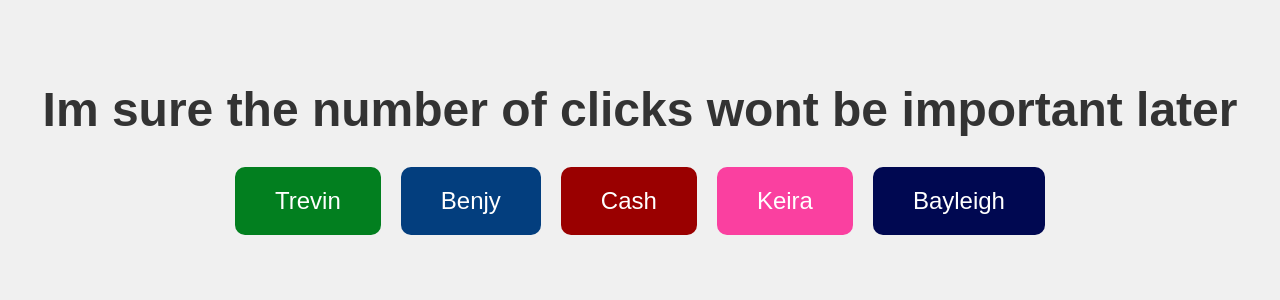
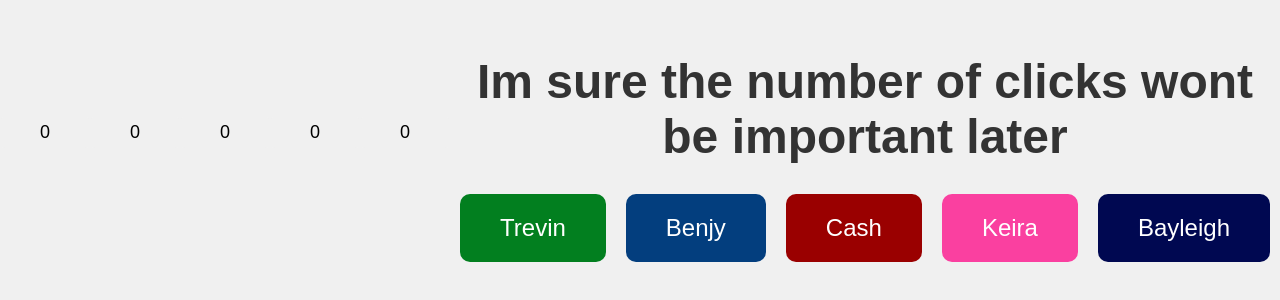
Before and after one commit to KeegWeeg/Socket-Synced-Buttons-Git-Repo, a website: page public/index.html in a window 1280 px wide. Shown: the part 258-558 px from the top of the page. Drawn offline with nearby package versions, Linux system fonts and the light colour scheme; no server answers.

Commit message:
added counters i think

```diff
--- a/public/css/style.css
+++ b/public/css/style.css
@@ -11,6 +11,23 @@ body {
   .container {
     text-align: center;
 }
+
+.counter-container {
+    display: flex;
+    justify-content: space-between;
+    margin-bottom: 10px;
+}
+
+.counter {
+    font-size: 18px;
+    width: 80px; /* Adjust width to match button size */
+    text-align: center;
+    background-color: #f0f0f0;
+    border-radius: 5px;
+    padding: 5px;
+    margin-bottom: 10px;
+}
+
 
 /* Style for the heading */
 h1 {
--- a/public/index.html
+++ b/public/index.html
@@ -8,6 +8,14 @@
     <script src="/socket.io/socket.io.js"></script>
 </head>
 <body>
+
+    <div class="counter-container">
+        <div class="counter" id="trevin-counter">0</div>
+        <div class="counter" id="benjy-counter">0</div>
+        <div class="counter" id="cash-counter">0</div>
+        <div class="counter" id="keira-counter">0</div>
+        <div class="counter" id="bayleigh-counter">0</div>
+    </div>
 <div class="container">
     <h1>Im sure the number of clicks wont be important later</h1>
     <div class="button-container">
```
